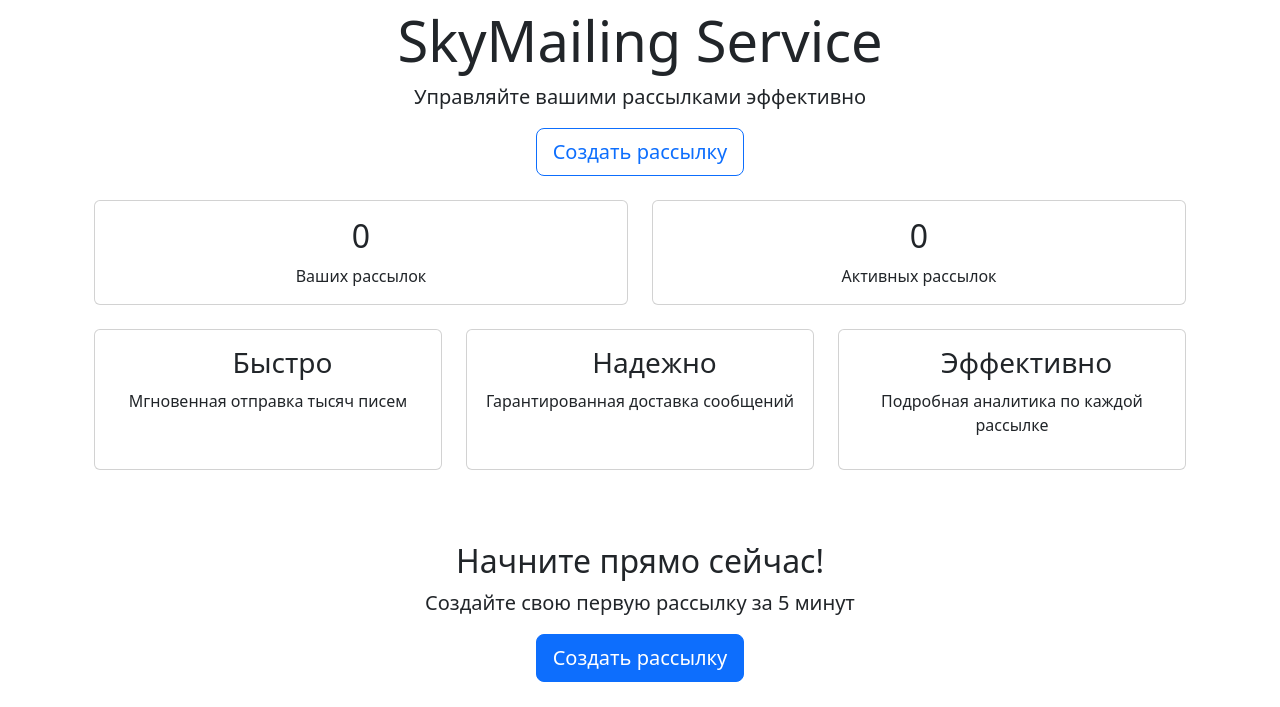
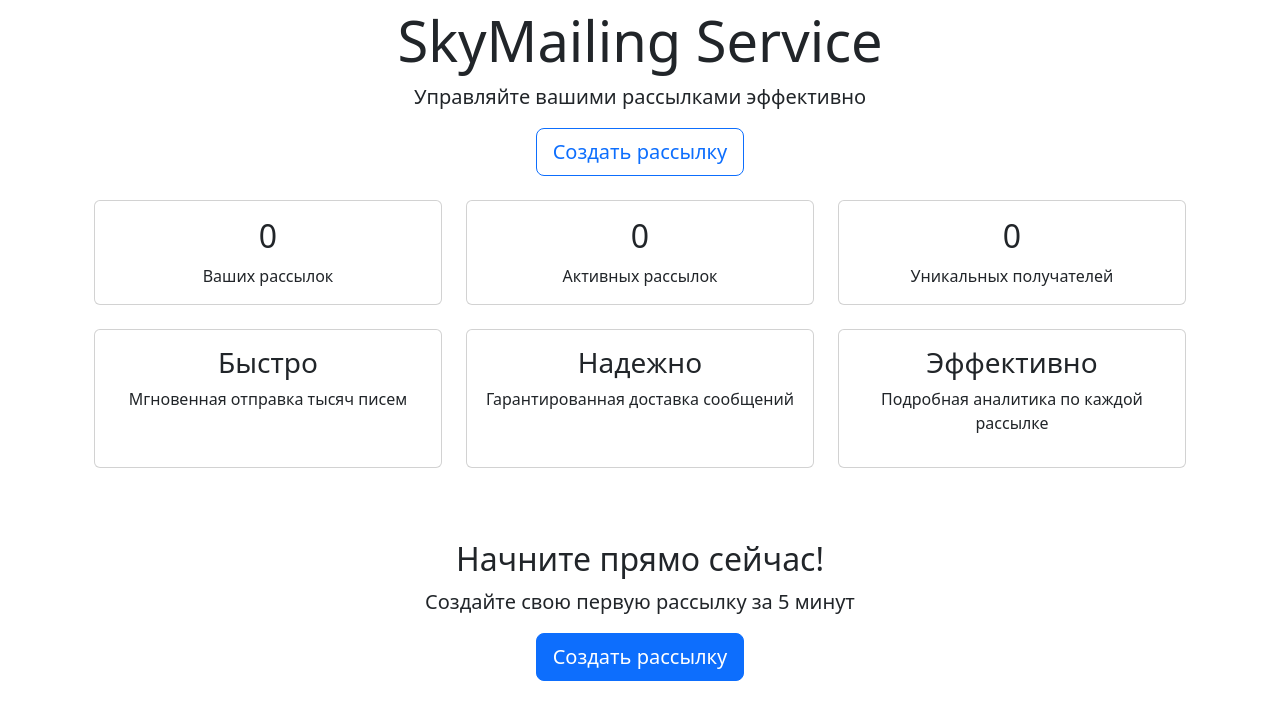
Before and after one commit to Kilavyk/Mailing, a Django app: page / in a window 1280 px wide. Shown: the part 132-839 px from the top of the page. Run offline with Django 5.2, Linux system fonts and the light colour scheme; the visitor is signed in with stand-in values (Sample User, id 1); data that the repository does not hold is empty; some libraries are stand-ins or nearby versions; some web fonts are replaced.

Commit message:
fixed number of newsletters on the main page

```diff
--- a/home/views.py
+++ b/home/views.py
@@ -1,5 +1,5 @@
 from django.views.generic import TemplateView
-from mailing.models import Mailing  # Для статистики на главной
+from mailing.models import Mailing, Recipient
 
 
 class HomeView(TemplateView):
@@ -10,14 +10,25 @@ class HomeView(TemplateView):
 
         # Статистика для главной страницы
         if self.request.user.is_authenticated:
-            context['user_mailings'] = Mailing.objects.filter(owner=self.request.user).count()
+            # Количество всех рассылок пользователя
+            context['user_mailings'] = Mailing.objects.filter(
+                owner=self.request.user
+            ).count()
+
+            # Количество со статусом 'started'
             context['active_mailings'] = Mailing.objects.filter(
                 owner=self.request.user,
                 status='started'
             ).count()
+
+            # Количество уникальных получателей
+            context['unique_recipients'] = Recipient.objects.filter(
+                mailing__owner=self.request.user
+            ).distinct().count()
         else:
             context['user_mailings'] = 0
             context['active_mailings'] = 0
+            context['unique_recipients'] = 0
 
         return context
 
--- a/templates/home/home.html
+++ b/templates/home/home.html
@@ -15,7 +15,7 @@
     <!-- Статистика пользователя -->
     {% if user.is_authenticated %}
     <div class="row mb-4">
-        <div class="col-md-6">
+        <div class="col-md-4">
             <div class="card text-center">
                 <div class="card-body">
                     <h2>{{ user_mailings }}</h2>
@@ -23,7 +23,7 @@
                 </div>
             </div>
         </div>
-        <div class="col-md-6">
+        <div class="col-md-4">
             <div class="card text-center">
                 <div class="card-body">
                     <h2>{{ active_mailings }}</h2>
@@ -31,15 +31,23 @@
                 </div>
             </div>
         </div>
+
+        <div class="col-md-4">
+            <div class="card text-center">
+                <div class="card-body">
+                    <h2>{{ unique_recipients }}</h2>
+                    <p class="card-text">Уникальных получателей</p>
+                </div>
+            </div>
+        </div>
     </div>
     {% endif %}
 
-    <!-- Общая статистика сервиса -->
     <div class="row">
         <div class="col-md-4 text-center mb-4">
             <div class="card h-100">
                 <div class="card-body">
-                    <h3><i class="bi bi-speedometer2"></i> Быстро</h3>
+                    <h3>Быстро</h3>
                     <p>Мгновенная отправка тысяч писем</p>
                 </div>
             </div>
@@ -47,7 +55,7 @@
         <div class="col-md-4 text-center mb-4">
             <div class="card h-100">
                 <div class="card-body">
-                    <h3><i class="bi bi-shield-check"></i> Надежно</h3>
+                    <h3>Надежно</h3>
                     <p>Гарантированная доставка сообщений</p>
                 </div>
             </div>
@@ -55,14 +63,13 @@
         <div class="col-md-4 text-center mb-4">
             <div class="card h-100">
                 <div class="card-body">
-                    <h3><i class="bi bi-graph-up"></i> Эффективно</h3>
+                    <h3>Эффективно</h3>
                     <p>Подробная аналитика по каждой рассылке</p>
                 </div>
             </div>
         </div>
     </div>
 
-    <!-- Призыв к действию -->
     <div class="row mt-5">
         <div class="col-12 text-center">
             <h2>Начните прямо сейчас!</h2>
```
